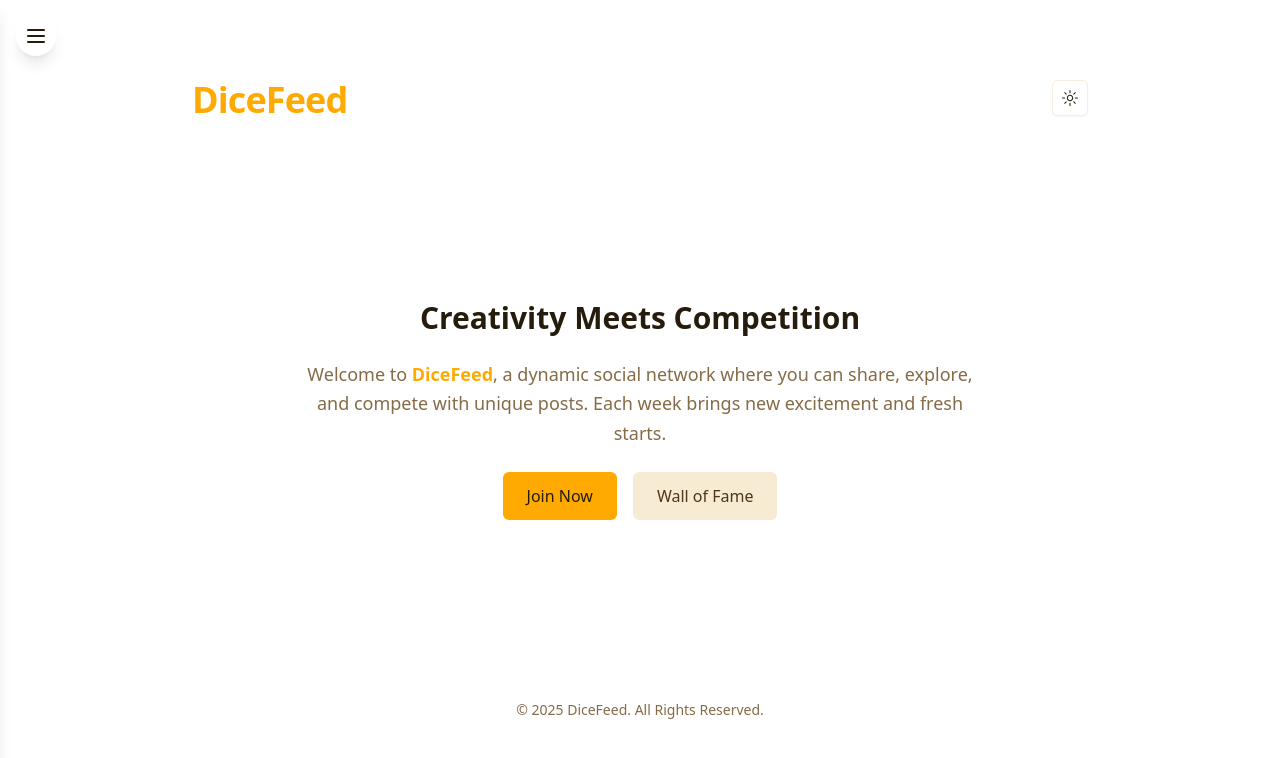
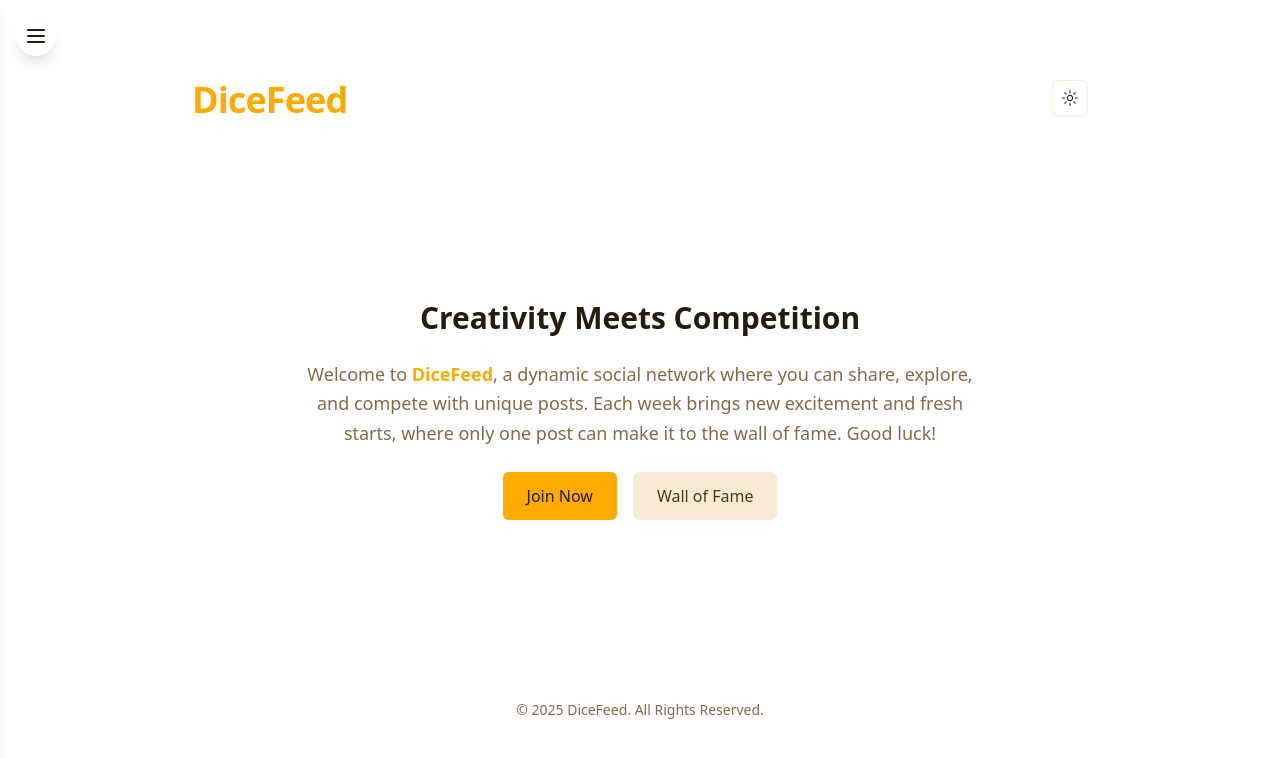
Before and after one commit to LunnS2/Social-Network, a Next.js app: page / in a window 1280 px wide. Shown: the top 758 px of the page. Built offline with nearby package versions, Linux system fonts and the light colour scheme; no server answers.

Commit message:
Update informative text

```diff
--- a/src/app/page.tsx
+++ b/src/app/page.tsx
@@ -20,7 +20,10 @@ export default function Home() {
           Creativity Meets Competition
         </h2>
         <p className="text-muted-foreground text-lg leading-relaxed">
-          Welcome to <span className="text-primary font-bold">DiceFeed</span>, a dynamic social network where you can share, explore, and compete with unique posts. Each week brings new excitement and fresh starts.
+          Welcome to <span className="text-primary font-bold">DiceFeed</span>, a
+          dynamic social network where you can share, explore, and compete with
+          unique posts. Each week brings new excitement and fresh starts, where
+          only one post can make it to the wall of fame. Good luck!
         </p>
         <div className="flex flex-wrap justify-center gap-4">
           <SignInButton mode="redirect">
```
